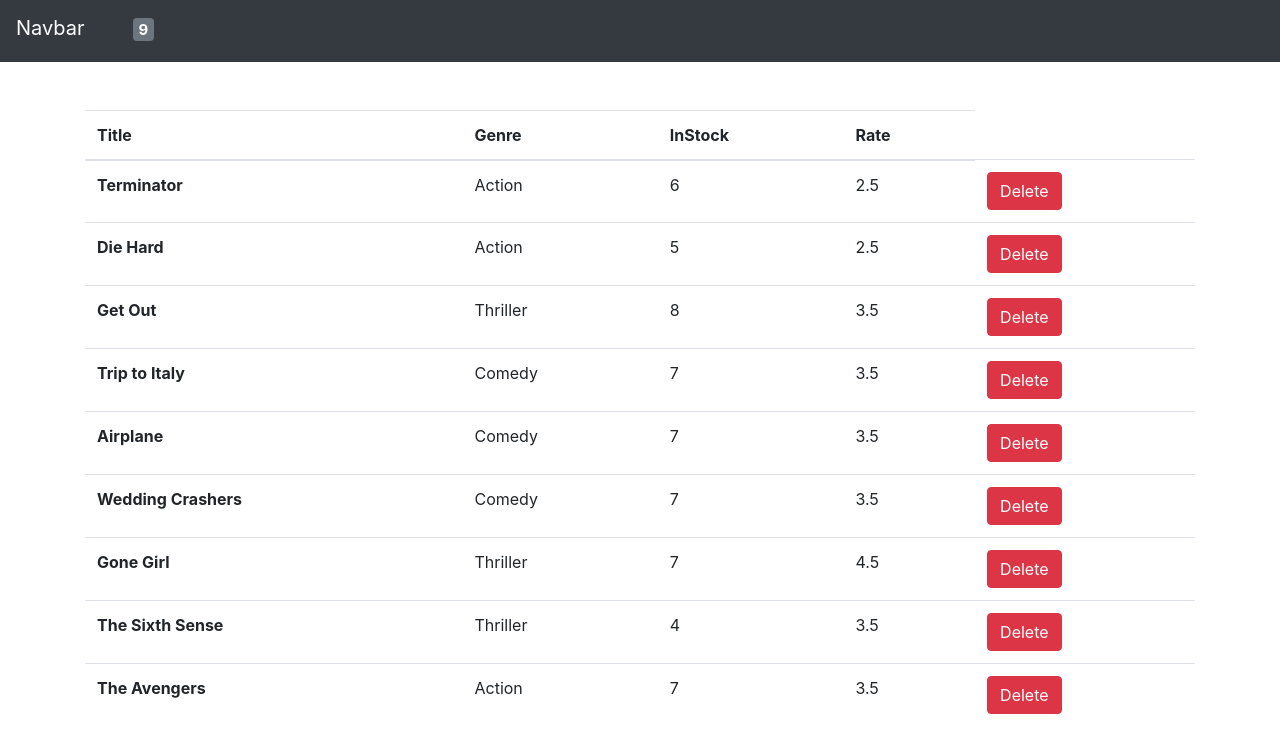
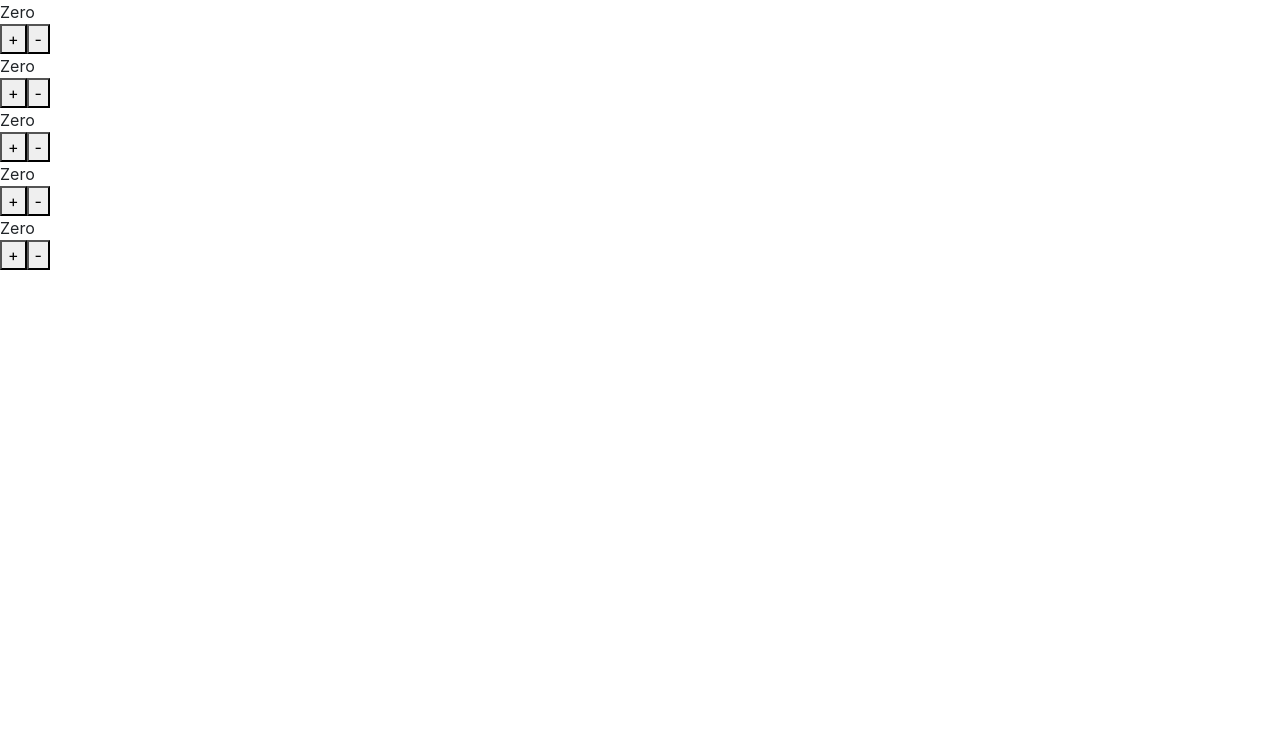
Before and after one commit to jugshaurya/react-learn-1, a React (Create React App) app: page / in a window 1280 px wide. Shown: the top 752 px of the page. Built offline with nearby package versions, Linux system fonts and the light colour scheme.

Commit message:
testing setstate merging/batching

```diff
--- a/src/components/counter.jsx
+++ b/src/components/counter.jsx
@@ -34,7 +34,15 @@ class Counter extends Component {
   // };
 
   handleInc = () => {
-    this.setState({ countValue: this.state.countValue + 1 });
+    this.setState(prevState => ({
+      countValue: prevState.countValue - 2
+    }));
+    this.setState(prevState => ({
+      countValue: prevState.countValue + 17
+    }));
+    this.setState(prevState => ({
+      countValue: prevState.countValue - 10
+    }));
   };
 
   handleDec = () => {
--- a/src/index.js
+++ b/src/index.js
@@ -2,6 +2,7 @@ import React from "react";
 import ReactDOM from "react-dom";
 import "./index.css";
 import App from "./App";
+import Counters from "./components/counters";
 import "bootstrap/dist/css/bootstrap.css";
 
-ReactDOM.render(<App />, document.getElementById("root"));
+ReactDOM.render(<Counters />, document.getElementById("root"));
```
